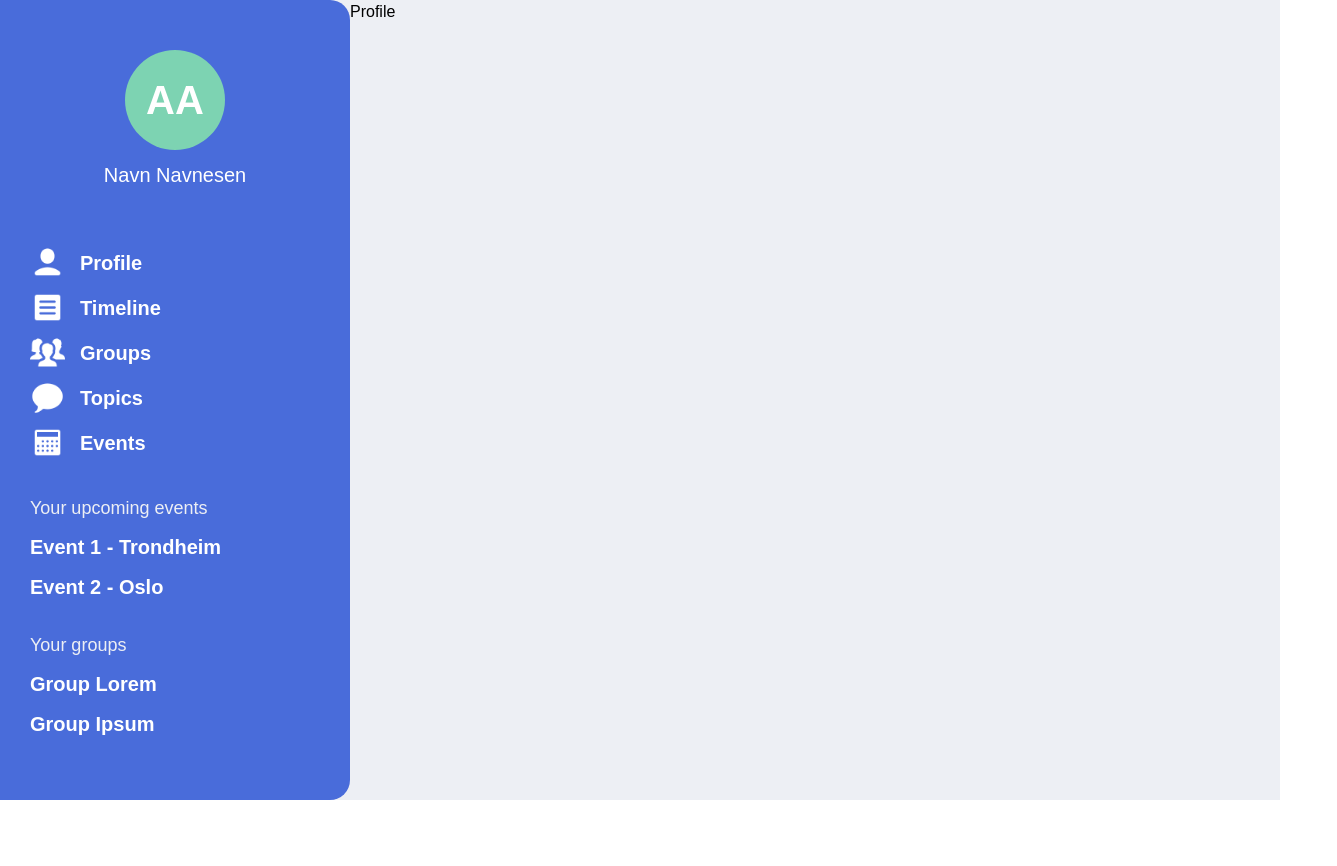
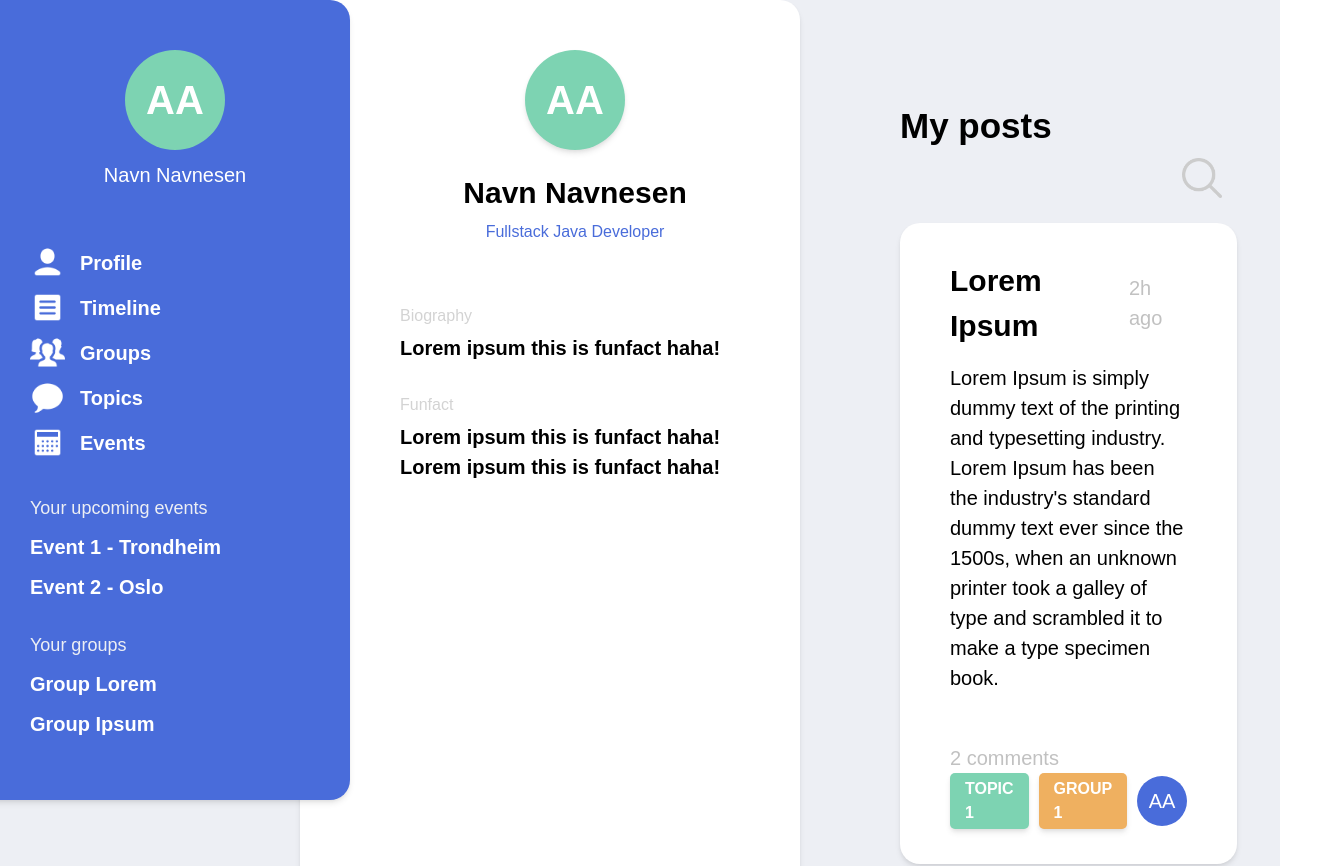
Before and after one commit to noroff-alumni-assignment-group/alumni-network, a React (Create React App) app in the folder noroff-alumni-frontend/: page /profile in a window 1280 px wide. Shown: the top 866 px of the page, 1337 px wide, since content can reach past the window. Before the commit the page ends 800 px from the top, so only its background shows below. Built offline with nearby package versions, Linux system fonts and the light colour scheme.

Commit message:
profilepage

```diff
--- a/noroff-alumni-frontend/src/components/navbar/navbar.css
+++ b/noroff-alumni-frontend/src/components/navbar/navbar.css
@@ -10,6 +10,7 @@
   width: 370px;
   margin-left: -20px;
   padding-top: 50px;
+  box-shadow: var(--box-shadow);
 
 }
 
--- a/noroff-alumni-frontend/src/components/post/Post.tsx
+++ b/noroff-alumni-frontend/src/components/post/Post.tsx
@@ -72,12 +72,14 @@ function Post({
         <div>
           <h2 className="all-comments-h2">All comments</h2>
           {comments.map((comment) => (
+            <div className="post-elem-profile">
               <PostResponse
                 author={comment.author}
                 text={comment.response}
                 initials={comment.authorInitials}
                 key={comment.author + comment.response}
               />
+            </div>
           ))}
           <input
             className="post-response-input"
--- a/noroff-alumni-frontend/src/components/post/post.css
+++ b/noroff-alumni-frontend/src/components/post/post.css
@@ -1,6 +1,6 @@
 .post {
   background-color: white;
-  width: 60vw;
+  max-width: 60vw;
   padding: 35px 50px;
   border-radius: 20px;
   margin-bottom: 20px;
--- /dev/null
+++ b/noroff-alumni-frontend/src/components/post/postList.ts
@@ -0,0 +1,74 @@
+export const postList = [
+  {
+    title: "Lorem Ipsum",
+    date: "2h ago",
+    body: "Lorem Ipsum is simply dummy text of the printing and typesetting industry. Lorem Ipsum has been the industry's standard dummy text ever since the 1500s, when an unknown printer took a galley of type and scrambled it to make a type specimen book.",
+    topics: ["TOPIC 1"],
+    groups: ["GROUP 1"],
+    author: "Anders A.",
+    profileInitials: "AA",
+    comments: [
+      {
+        author: "Marcus B",
+        authorInitials: "MB",
+        response: "Lorem Ipsum is simply dummy text of the printin",
+      },
+      {
+        author: "Aleksander R",
+        authorInitials: "AR",
+        response: "Yes sui!",
+      },
+    ],
+  },
+  {
+    title: "Lorem Ipsum",
+    date: "2h ago",
+    body: "Lorem Ipsum is simply dummy text of the printing and typesetting industry. Lorem Ipsum has been the industry's standard dummy text ever since the 1500s, when an unknown printer took a galley of type and scrambled it to make a type specimen book.",
+    topics: ["TOPIC 2"],
+    groups: ["GROUP 1"],
+    author: "Anders A.",
+    profileInitials: "AA",
+    comments: [
+      {
+        author: "Marcus B",
+        authorInitials: "MB",
+        response: "Lorem Ipsum is simply dummy text of the printin",
+      },
+      {
+        author: "Aleksander R",
+        authorInitials: "AR",
+        response: "Yes sui!",
+      },
+      {
+        author: "Marcus B",
+        authorInitials: "MB",
+        response: "Lorem Ipsum is simply dummy text of the printin",
+      },
+      {
+        author: "Aleksander R",
+        authorInitials: "AR",
+        response: "Yes sui!",
+      },
+      {
+        author: "Marcus B",
+        authorInitials: "MB",
+        response: "Lorem Ipsum is simply dummy text of the printin",
+      },
+      {
+        author: "Aleksander R",
+        authorInitials: "AR",
+        response: "Yes sui!",
+      },
+      {
+        author: "Marcus B",
+        authorInitials: "MB",
+        response: "Lorem Ipsum is simply dummy text of the printin",
+      },
+      {
+        author: "Aleksander R",
+        authorInitials: "AR",
+        response: "Yes sui!",
+      },
+    ],
+  },
+];
--- a/noroff-alumni-frontend/src/pages/profile/Profile.tsx
+++ b/noroff-alumni-frontend/src/pages/profile/Profile.tsx
@@ -1,9 +1,82 @@
-import React from 'react'
+import React, { useState } from 'react'
+import './profile.css'
+import { postList } from "../../components/post/postList";
+import Post from '../../components/post/Post';
+import Search from '../../components/search/Search';
+import search from "../../assets/icons/Search.png";
 
 function Profile() {
+  const [filteredPosts, setFilteredPosts] = useState(postList);
+  const [showSearchField, setShowSearchField] = useState(false);
+
+  // Function to handle search icon click
+  const handleSearchIconClick = () => {
+    setShowSearchField((prevState) => !prevState);
+  };
+
   return (
-    <div>Profile</div>
-  )
+    <div className="profilepage">
+      <div className="profiledata-cnt">
+        <div className="profiledata-head">
+          <div className="profilebubble profilepicture-profile">AA</div>
+          <h2 className="profile-name">Navn Navnesen</h2>
+          <div className="profile-title">Fullstack Java Developer</div>
+        </div>
+        <div className="profile-data">
+          <div className="biography">
+            <p className="bio-p">Biography</p>
+            <p className="bio-text">Lorem ipsum this is funfact haha!</p>
+          </div>
+
+          <div className="funfact">
+            <p className="funfact-p">Funfact</p>
+            <p className="funfact-text">
+              Lorem ipsum this is funfact haha! Lorem ipsum this is funfact
+              haha!
+            </p>
+          </div>
+        </div>
+      </div>
+
+      <div className="profile-posts">
+        <h1>My posts</h1>
+        <div className="profile-search">
+          {" "}
+          <div
+            className={`search-cnt ${
+              showSearchField ? "search-cnt-active" : ""
+            }`}
+          >
+            {showSearchField && (
+              <Search posts={postList} updateFilteredPosts={setFilteredPosts} />
+            )}
+            <img
+              src={search}
+              alt="search"
+              className="searchimg"
+              onClick={handleSearchIconClick}
+            />
+          </div>
+        </div>
+
+        <div className="all-posts">
+          {filteredPosts.map((post, i) => (
+            <Post
+              key={`post-${i}`}
+              title={post.title}
+              date={post.date}
+              body={post.body}
+              topics={post.topics}
+              groups={post.groups}
+              author={post.author}
+              profileInitials={post.profileInitials}
+              comments={post.comments}
+            />
+          ))}
+        </div>
+      </div>
+    </div>
+  );
 }
 
 export default Profile
--- a/noroff-alumni-frontend/src/pages/profile/profile.css
+++ b/noroff-alumni-frontend/src/pages/profile/profile.css
@@ -0,0 +1,92 @@
+.profilepage {
+    display: flex;
+}
+
+.profiledata-cnt {
+    background-color: white;
+    border-radius: 20px;
+    min-width: 500px;
+    max-width: 500px
+    ;
+    min-height: 100vh;
+    margin-left: -50px;
+    padding-left: 50px;
+    box-shadow: var(--box-shadow);
+    position: static;
+    top: 0;
+}
+
+.profiledata-head {
+    width: 100%;
+    display: flex;
+    justify-content: center;
+    padding-top: 50px;
+    align-items: center;
+    flex-direction: column;
+}
+
+.profilepicture-profile {
+    width: 100px;
+    height: 100px;
+    font-size: 40px;
+    background-color: var(--green);
+    font-weight: 800;
+}
+
+.profile-name {
+    font-weight: 800;
+    font-size: 30px;
+    margin-top: 20px;
+    margin-bottom: 5px;
+}
+
+.profile-title {
+
+    color: var(--blue);
+
+}
+
+
+
+.profile-posts {
+
+    padding: 100px 100px;
+
+}
+
+.profile-posts h1 {
+    font-size: 35px;
+
+}
+
+.profile-search {
+    width: 100%;
+    display: flex;
+    justify-content: flex-end;
+    margin-bottom: 20px;
+}
+
+.profile-search img {
+    width: 50px;
+}
+
+.profile-data {
+    margin-top: 60px;
+    padding: 0 50px;
+}
+
+.biography {
+    margin-bottom: 30px;
+}
+
+.bio-p, .funfact-p {
+    color: lightgray;
+    font-weight: 500;
+    font-size: 16px;
+}
+
+.funfact-text, .bio-text {
+    font-weight: 600;
+    margin-top: 5px;
+
+}
--- a/noroff-alumni-frontend/src/pages/timeline/Timeline.tsx
+++ b/noroff-alumni-frontend/src/pages/timeline/Timeline.tsx
@@ -4,6 +4,8 @@ import Post from "../../components/post/Post";
 import search from "../../assets/icons/Search.png";
 import "./timeline.css";
 import Search from "../../components/search/Search";
+
+import { postList } from "../../components/post/postList";
 
 interface PostData {
   title: string;
@@ -21,82 +23,9 @@ interface PostData {
 }
 
 const Timeline = () => {
-  const posts: PostData[] = [
-    {
-      title: "Lorem Ipsum",
-      date: "2h ago",
-      body: "Lorem Ipsum is simply dummy text of the printing and typesetting industry. Lorem Ipsum has been the industry's standard dummy text ever since the 1500s, when an unknown printer took a galley of type and scrambled it to make a type specimen book.",
-      topics: ["TOPIC 1"],
-      groups: ["GROUP 1"],
-      author: "Anders A.",
-      profileInitials: "AA",
-      comments: [
-        {
-          author: "Marcus B",
-          authorInitials: "MB",
-          response: "Lorem Ipsum is simply dummy text of the printin",
-        },
-        {
-          author: "Aleksander R",
-          authorInitials: "AR",
-          response: "Yes sui!",
-        },
-      ],
-    },
-    {
-      title: "Lorem Ipsum",
-      date: "2h ago",
-      body: "Lorem Ipsum is simply dummy text of the printing and typesetting industry. Lorem Ipsum has been the industry's standard dummy text ever since the 1500s, when an unknown printer took a galley of type and scrambled it to make a type specimen book.",
-      topics: ["TOPIC 2"],
-      groups: ["GROUP 1"],
-      author: "Anders A.",
-      profileInitials: "AA",
-      comments: [
-        {
-          author: "Marcus B",
-          authorInitials: "MB",
-          response: "Lorem Ipsum is simply dummy text of the printin",
-        },
-        {
-          author: "Aleksander R",
-          authorInitials: "AR",
-          response: "Yes sui!",
-        },
-        {
-          author: "Marcus B",
-          authorInitials: "MB",
-          response: "Lorem Ipsum is simply dummy text of the printin",
-        },
-        {
-          author: "Aleksander R",
-          authorInitials: "AR",
-          response: "Yes sui!",
-        },
-        {
-          author: "Marcus B",
-          authorInitials: "MB",
-          response: "Lorem Ipsum is simply dummy text of the printin",
-        },
-        {
-          author: "Aleksander R",
-          authorInitials: "AR",
-          response: "Yes sui!",
-        },
-        {
-          author: "Marcus B",
-          authorInitials: "MB",
-          response: "Lorem Ipsum is simply dummy text of the printin",
-        },
-        {
-          author: "Aleksander R",
-          authorInitials: "AR",
-          response: "Yes sui!",
-        },
-      ],
-    },
-  ];
+  const posts: PostData[] = postList
 
-  const [filteredPosts, setFilteredPosts] = useState<PostData[]>(posts);
+  const [filteredPosts, setFilteredPosts] = useState(posts);
   const [selectedTopics, setSelectedTopics] = useState<string[]>([]);
   const myGroups = ["GROUP 1", "GROUP 2"];
   const myTopics = ["TOPIC 1", "TOPIC 2", "TOPICTOPIC 2"];
```
Lines whose indentation alone changed are shown as unchanged.
